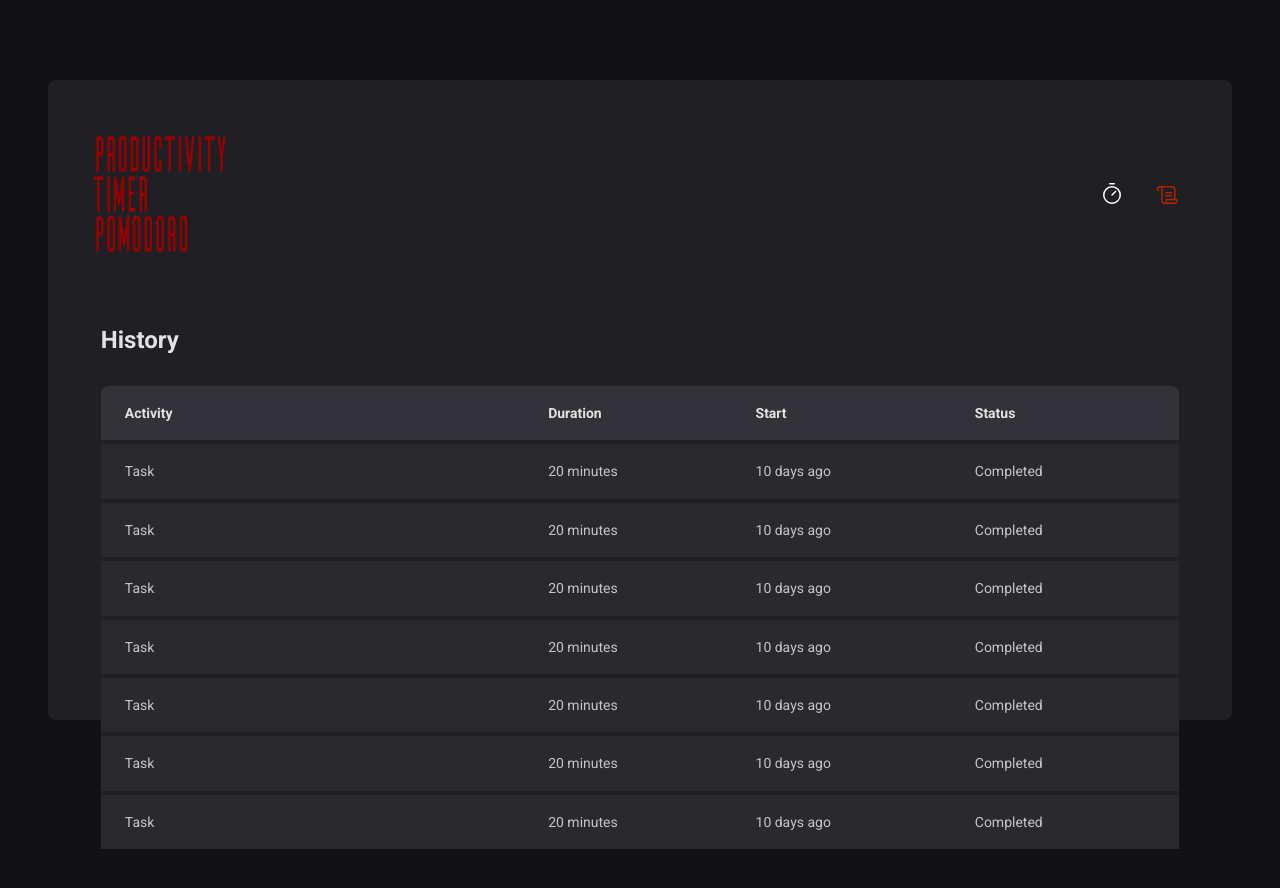
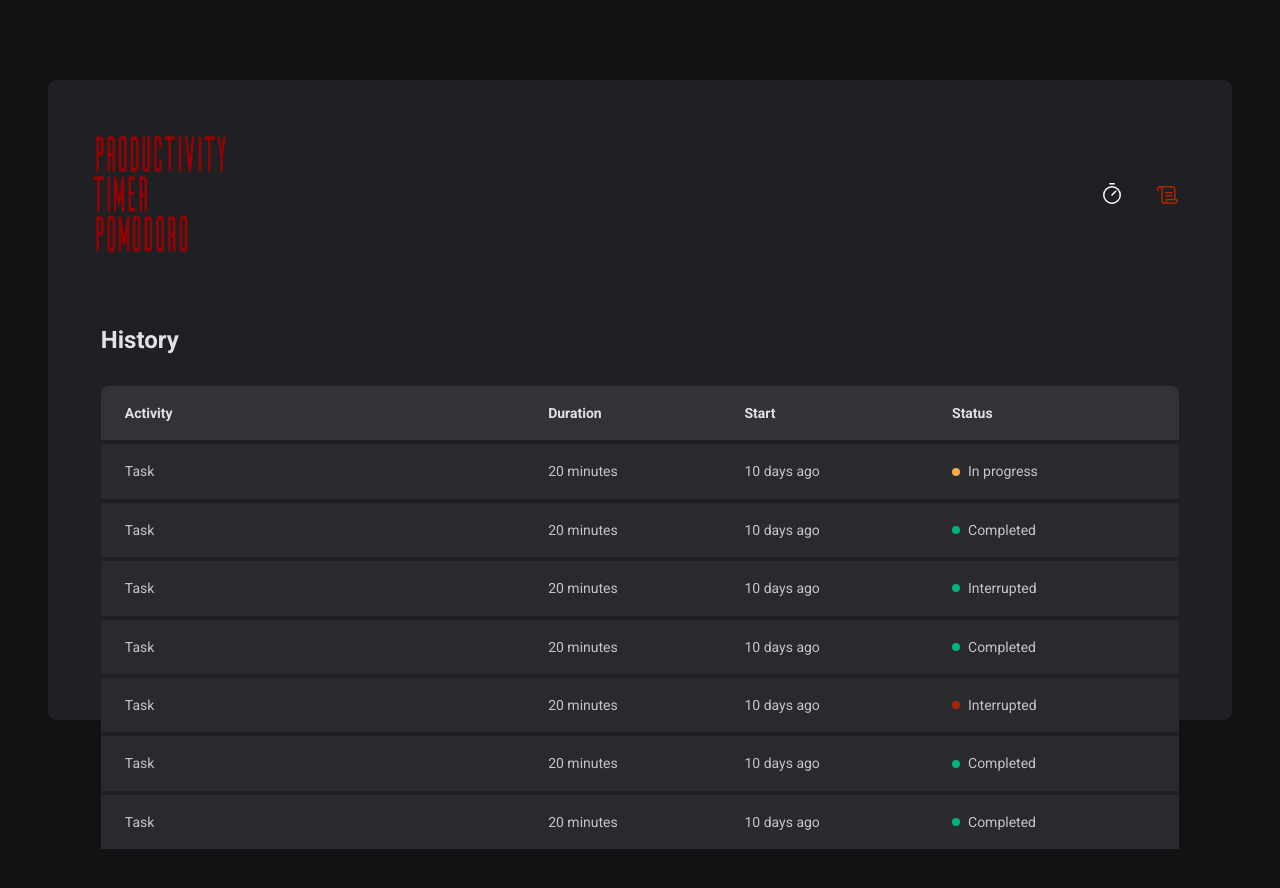
Before and after one commit to muricristiano/productivity-timer-pomodoro-app, a React (Vite) app: page /history in a window 1280 px wide. Shown: the top 888 px of the page. Built offline with nearby package versions, Linux system fonts and the light colour scheme.

Commit message:
status component with types and props

```diff
--- a/src/pages/History/index.tsx
+++ b/src/pages/History/index.tsx
@@ -1,4 +1,4 @@
-import { HistoryContainer, HistoryList } from './styles'
+import { HistoryContainer, HistoryList, Status } from './styles'
 
 export function History() {
   return (
@@ -19,43 +19,57 @@ export function History() {
               <td>Task</td>
               <td>20 minutes</td>
               <td>10 days ago</td>
-              <td>Completed</td>
+              <td>
+                <Status statusColor="yellow">In progress</Status>
+              </td>
             </tr>
             <tr>
               <td>Task</td>
               <td>20 minutes</td>
               <td>10 days ago</td>
-              <td>Completed</td>
+              <td>
+                <Status statusColor="green">Completed</Status>
+              </td>
             </tr>
             <tr>
               <td>Task</td>
               <td>20 minutes</td>
               <td>10 days ago</td>
-              <td>Completed</td>
+              <td>
+                <Status statusColor="green">Interrupted</Status>
+              </td>
             </tr>
             <tr>
               <td>Task</td>
               <td>20 minutes</td>
               <td>10 days ago</td>
-              <td>Completed</td>
+              <td>
+                <Status statusColor="green">Completed</Status>
+              </td>
             </tr>
             <tr>
               <td>Task</td>
               <td>20 minutes</td>
               <td>10 days ago</td>
-              <td>Completed</td>
+              <td>
+                <Status statusColor="red">Interrupted</Status>
+              </td>
             </tr>
             <tr>
               <td>Task</td>
               <td>20 minutes</td>
               <td>10 days ago</td>
-              <td>Completed</td>
+              <td>
+                <Status statusColor="green">Completed</Status>
+              </td>
             </tr>
             <tr>
               <td>Task</td>
               <td>20 minutes</td>
               <td>10 days ago</td>
-              <td>Completed</td>
+              <td>
+                <Status statusColor="green">Completed</Status>
+              </td>
             </tr>
           </tbody>
         </table>
--- a/src/pages/History/styles.ts
+++ b/src/pages/History/styles.ts
@@ -60,3 +60,27 @@ export const HistoryList = styled.div`
     }
   }
 `
+const STATUS_COLORS = {
+  yellow: 'yellow-500',
+  green: 'green-300',
+  red: 'red-light',
+} as const
+
+interface StatusProps {
+  statusColor: keyof typeof STATUS_COLORS
+}
+
+export const Status = styled.span<StatusProps>`
+  display: flex;
+  align-items: center;
+  gap: 0.5rem;
+
+  &::before {
+    content: '';
+    width: 0.5rem;
+    height: 0.5rem;
+    border-radius: 50%;
+    background-color: ${(props) =>
+      props.theme[STATUS_COLORS[props.statusColor]]};
+  }
+`
```
